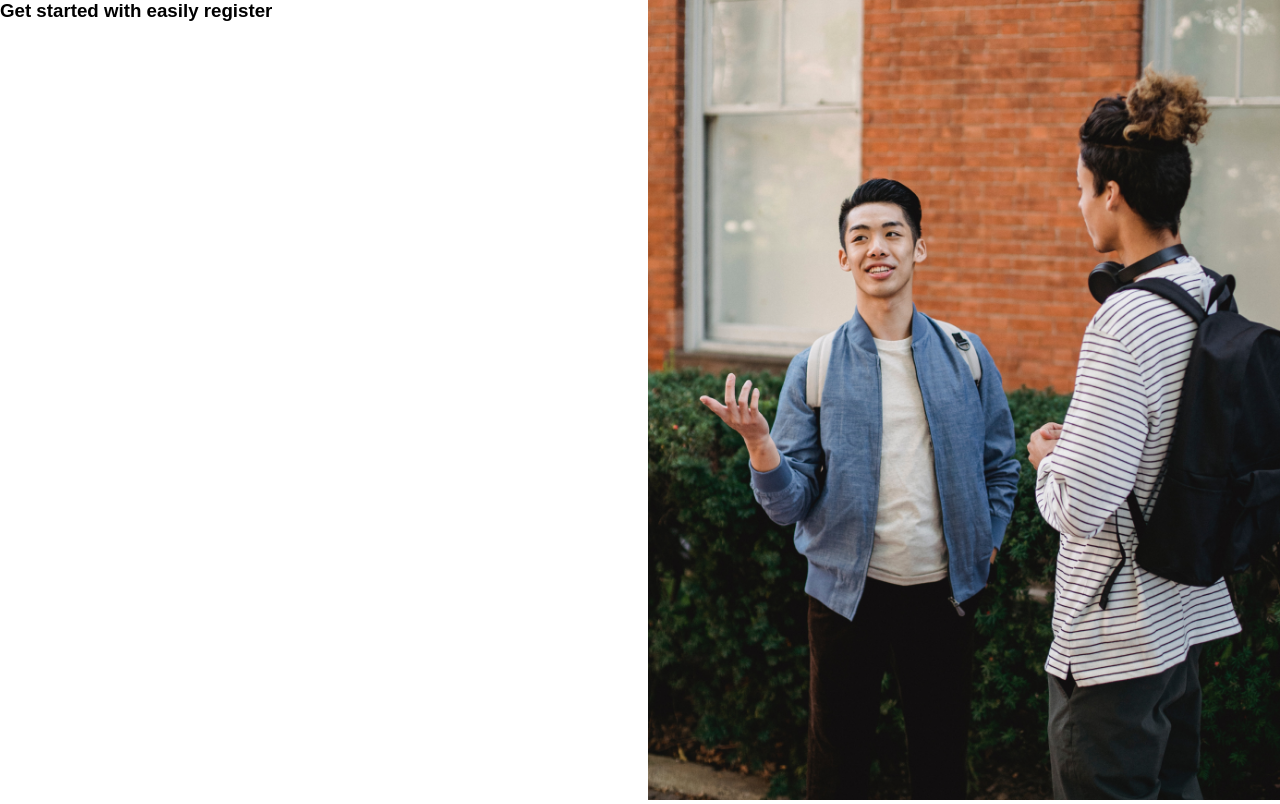
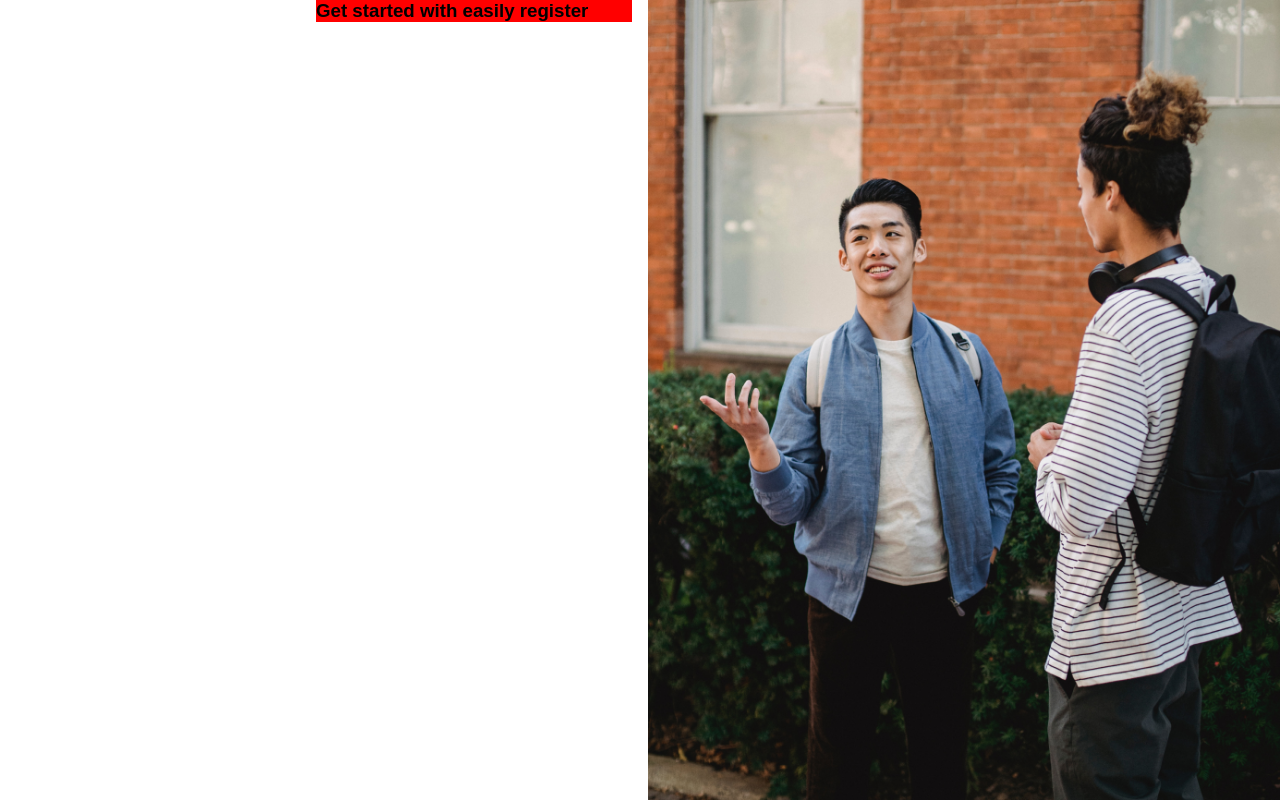
Before and after one commit to mdrifat59/chat-application, a React app: page / in a window 1280 px wide. Built offline with nearby package versions, Linux system fonts and the light colour scheme; the HTML template or start-up script is replaced by a standard one.

Commit message:
registration left site container

```diff
--- a/src/index.css
+++ b/src/index.css
@@ -10,3 +10,8 @@
 .headingreglog{
     font-family: "Nunito", sans-serif;
 }
+.regcontainer{
+    margin-left: auto;
+    width: 50%;
+    background:  red;
+}
--- a/src/pages/Registration.jsx
+++ b/src/pages/Registration.jsx
@@ -7,7 +7,9 @@ const Registration = () => {
   return (
     <Grid container spacing={2}>
   <Grid item xs={6}>
+    <div className='regcontainer'>
       <Headingforreglog className="headingreglog" title="Get started with easily register"/>
+    </div>
   </Grid>
   <Grid item xs={6}>
     <img className='regiimg' src={registrationimg} />
```
